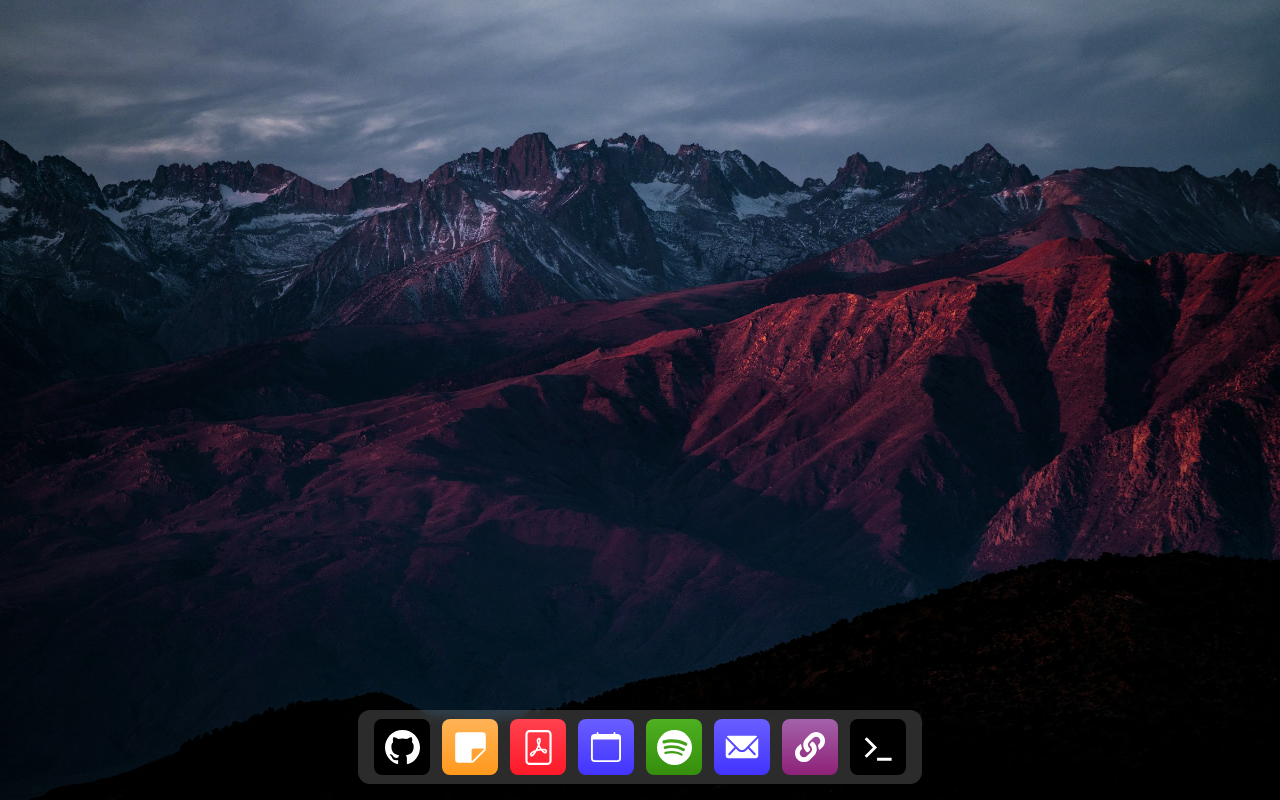
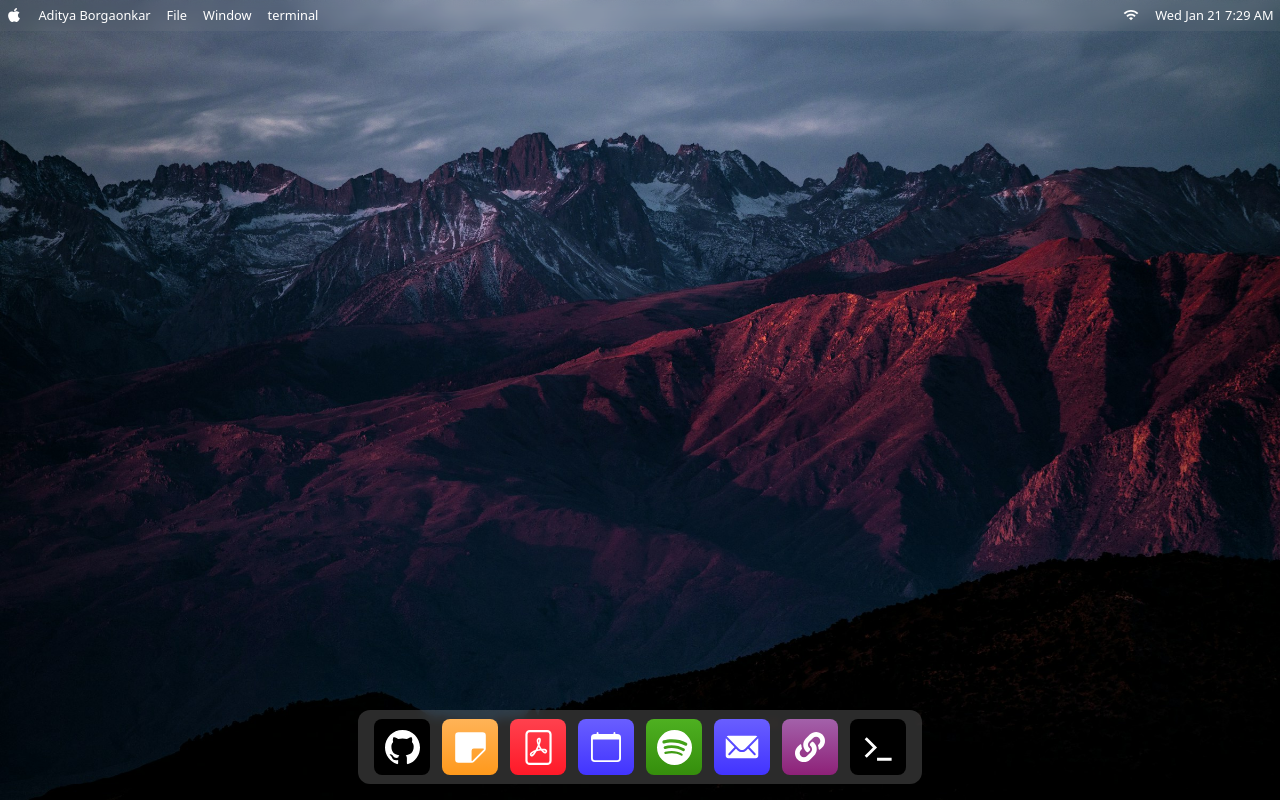
Before and after one commit to Aditya-Borgaonkar/macOS, a React (Vite) app: page / in a window 1280 px wide. Built offline with nearby package versions, Linux system fonts and the light colour scheme.

Commit message:
Nav Done

```diff
--- a/src/App.jsx
+++ b/src/App.jsx
@@ -1,10 +1,12 @@
 import { useState } from 'react'
 import './app.scss'
 import Dokes from './components/Dokes'
+import Nav from './components/Nav'
 function App() {
   return (
     <>
       <main>
+        <Nav />
         <Dokes />
       </main>
     </>
--- /dev/null
+++ b/src/components/DateTime.jsx
@@ -0,0 +1,36 @@
+import React, { useState, useEffect } from 'react'
+
+const DateTime = () => {
+    const [date, setDate] = useState(new Date());
+
+    useEffect(() => {
+        const timer = setInterval(() => setDate(new Date()), 1000);
+        return () => clearInterval(timer);
+    }, []);
+
+    const days = ['Sun', 'Mon', 'Tue', 'Wed', 'Thu', 'Fri', 'Sat'];
+    const months = ['Jan', 'Feb', 'Mar', 'Apr', 'May', 'Jun', 'Jul', 'Aug', 'Sep', 'Oct', 'Nov', 'Dec'];
+
+    const dayName = days[date.getDay()];
+    const monthName = months[date.getMonth()];
+    const dayNumber = date.getDate();
+
+    let hours = date.getHours();
+    const minutes = date.getMinutes().toString().padStart(2, '0');
+    const ampm = hours >= 12 ? 'PM' : 'AM';
+    hours = hours % 12;
+    hours = hours ? hours : 12;
+
+    // Format roughly matches: "Wed Jan 7 1:25 PM"
+    // User requested: "wed jan 7 1:25PM" (lowercase and tight spacing).
+    // I will use standard Title Case for looks (Mon Jan 7), but if user wants strictly lowercase I can adjust.
+    // "like 'wed jan 7 1:25PM'" usually implies the structure.
+
+    return (
+        <div>
+            {`${dayName} ${monthName} ${dayNumber} ${hours}:${minutes} ${ampm}`}
+        </div>
+    )
+}
+
+export default DateTime
--- /dev/null
+++ b/src/components/Nav.jsx
@@ -0,0 +1,37 @@
+import React from 'react'
+import "./nav.scss"
+import DateTime from './DateTime'
+
+const Nav = () => {
+    return (
+        <nav>
+            <div className="left">
+                <div className="apple-icon">
+                    <img src="./Nav-icons/apple.svg" alt="" />
+                </div>
+                <div className="nav-items">
+                    <p>Aditya Borgaonkar</p>
+                </div>
+                <div className="nav-items">
+                    <p>File</p>
+                </div>
+                <div className="nav-items">
+                    <p>Window</p>
+                </div>
+                <div className="nav-items">
+                    <p>terminal</p>
+                </div>
+            </div>
+            <div className="right">
+                <div className="nav-icon">
+                    <img src="./Nav-icons/wifi.svg" alt="" />
+                </div>
+                <div className="nav-item">
+                    <DateTime />
+                </div>
+            </div>
+        </nav>
+    )
+}
+
+export default Nav
--- /dev/null
+++ b/src/components/nav.scss
@@ -0,0 +1,39 @@
+nav {
+  width: 100%;
+  color: white;
+  font-size: 0.8rem;
+  padding-inline: 0.4rem;
+  padding-block: 0.4rem;
+  background-color: #9e9e9e1b;
+  backdrop-filter: blur(5px);
+
+  display: flex;
+  justify-content: space-between;
+  align-items: center;
+
+  font-family:
+    system-ui,
+    -apple-system,
+    BlinkMacSystemFont,
+    "Segoe UI",
+    Roboto,
+    Oxygen,
+    Ubuntu,
+    Cantarell,
+    "Open Sans",
+    "Helvetica Neue",
+    sans-serif;
+
+  .left,
+  .right {
+    display: flex;
+    gap: 1rem;
+    align-items: center;
+  }
+
+  img {
+    height: 1rem;
+    width: auto;
+    display: block;
+  }
+}
```
Also changed, not shown: public/Nav-icons/apple.svg (added), public/Nav-icons/wifi.svg (added).
